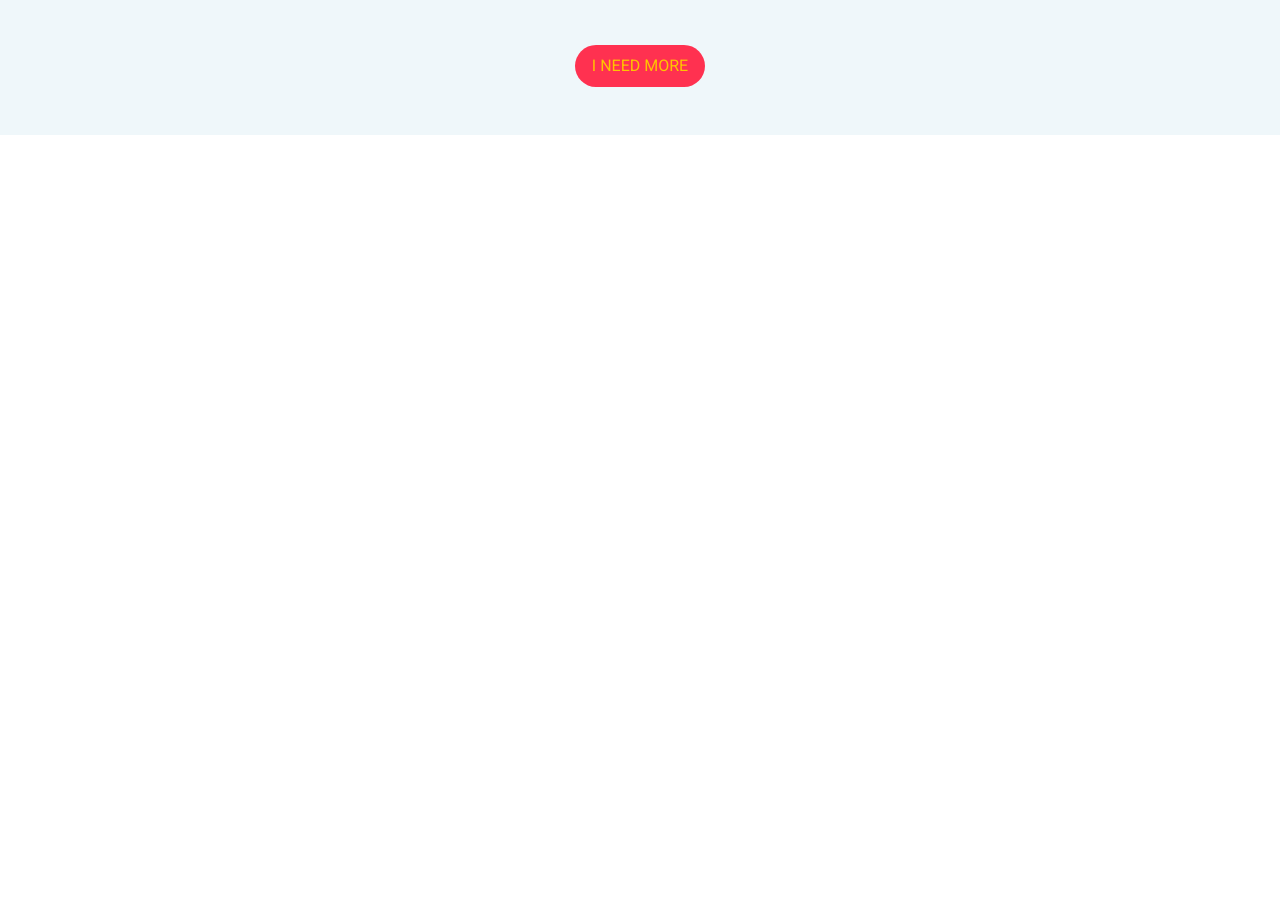
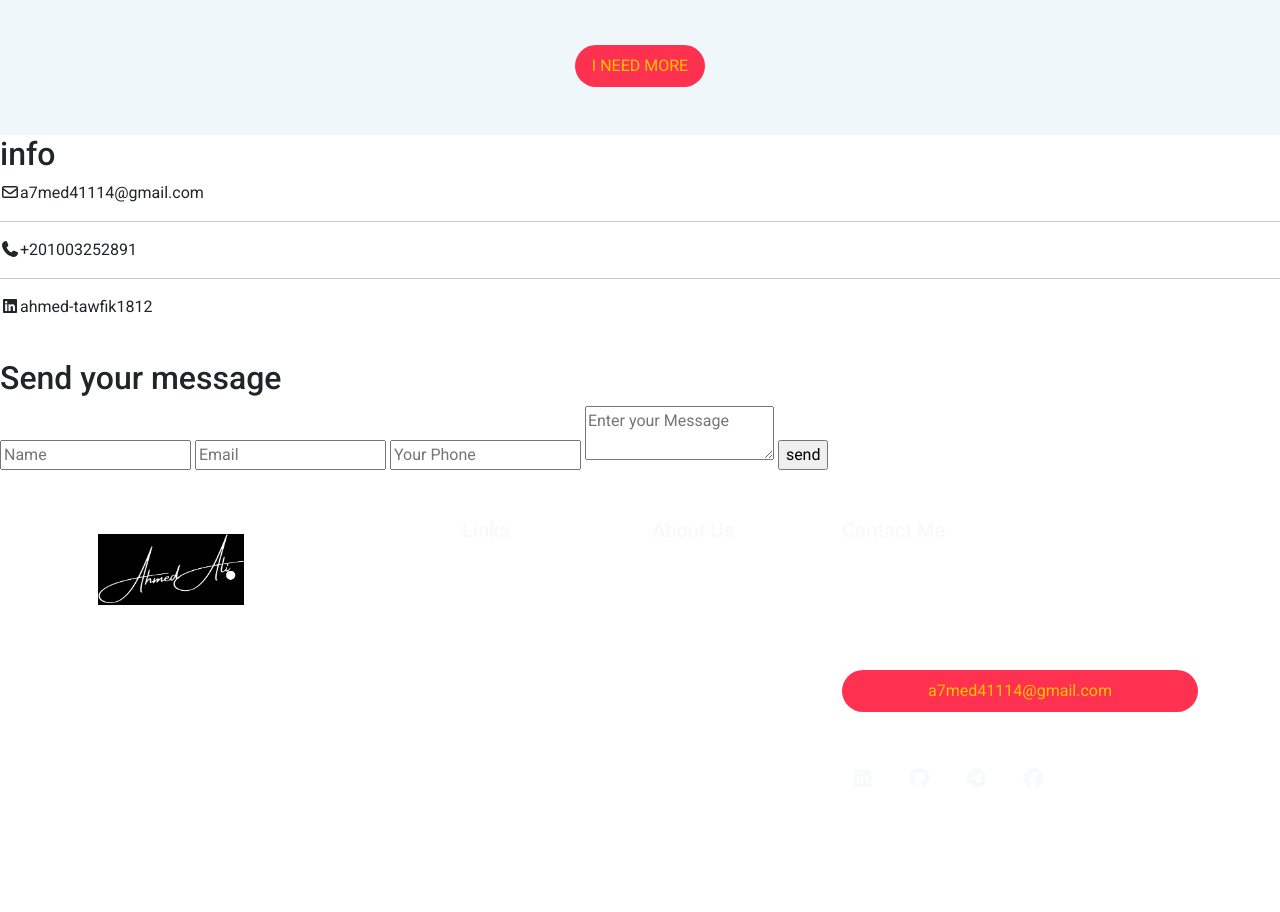
Before and after one commit to AhmedAli1812/AHMED, a plain HTML site: page index.html in a window 1280 px wide. Shown: the part 2366-3278 px from the top of the page. Drawn offline with Linux system fonts and the light colour scheme.

Commit message:
Update index.html

```diff
--- a/index.html
+++ b/index.html
@@ -184,6 +184,113 @@
     </div>
   </div>
   <!--End Our Work-->
+      <!-- Start Contactme-->
+  <div class="Contactme" id="Contactme">
+    <div class="image">
+    <div class="content">
+        <h2>info</h2>
+        <p>
+            <i class="fa-regular fa-envelope"></i>a7med41114@gmail.com
+            <hr>
+            <i class="fa-solid fa-phone"></i>+201003252891
+            <hr>
+            <i class="fa-brands fa-linkedin"></i>ahmed-tawfik1812
+        </p>
+        <img decoding="async" src="Images/megmenu.jpg" alt=""/>
+    </div>
+    </div>
+    <div class="form">
+        <div class="content">
+        <h2>Send your message</h2>
+        <form action="">
+            <input  class="input" type="text" placeholder="Name" name="Name" required>
+            <input class="input" type="email" placeholder="Email" name="email" required>
+            <input class="input" type="text" placeholder="Your Phone" name="phone" required>
+            <textarea class="input" placeholder="Enter your Message" name="Message" ></textarea>
+            <input class="submit" type="submit" value="send">
+        </form>
+    </div>
+    </div>
+</div>
+<!-- End Contactme-->
+
+<!-- Start footer-->
+<div class="footer pt-5 pb-5 text-white-50 text-center text-md-start">
+  <div class="container">
+    <div class="row">
+      <div class="col-md-6 col-lg-4">
+        <div class="info mb-5">
+          <img src="images/logo.png" alt="" class="mb-4 w-50 p-3">
+          <p class="mb-5">
+            Frontend Devloper High level experience in
+            web design and development knowledge, producing quality work
+          </p>
+          <div class="copyright">
+            Created by <span>AHMED ALI</span>
+            <div>&copy; 2024 - <span>AHMED</span></div>
+          </div>
+        </div>
+      </div>
+      <div class="col-md-6 col-lg-2">
+        <div class="links">
+          <h5 class="text-light">Links</h5>
+          <ul class="list-unstyled lh-lg">
+            <li>Home</li>
+            <li>Our Services</li>
+            <li>Portfolio</li>
+            <li>Support</li>
+            <li>Terms and Condition</li>
+            <li>Our Work</li>
+          </ul>
+        </div>
+      </div>
+      <div class="col-md-6 col-lg-2">
+        <div class="links">
+          <h5 class="text-light">About Us</h5>
+          <ul class="list-unstyled lh-lg">
+            <li>Sign In</li>
+            <li>Register</li>
+            <li>About Us</li>
+            <li>Blog</li>
+            <li>Contact Me</li>
+          </ul>
+        </div>
+      </div>
+      <div class="col-md-6 col-lg-4">
+        <div class="contact">
+          <h5 class="text-light">Contact Me</h5>
+          <p class="lh-lg mt-3 mb-5">Get in touch with us via mail phone.
+            We are waiting for your call or message
+          </p>
+          <a class="btn  rounded-pill main-btn w-100" href="#">a7med41114@gmail.com</a>
+          <ul class="d-flex mt-5 list-unstyled gap-3 w-25">
+            <li>
+              <a class="d-block text-light" href="https://www.linkedin.com/in/ahmed-tawfik1812" target="_blank">
+                <i class="fa-brands fa-linkedin fa-lg linkedin rounded-circle p-2"></i>
+              </a>
+            </li>
+            <li>
+              <a class="d-block text-light" href="https://github.com/AhmedAli1812" target="_blank">
+                <i class="fa-brands fa-github fa-lg github rounded-circle p-2" ></i>
+              </a>
+            </li>
+            <li>
+              <a class="d-block text-light" href="https://t.me/A7MED_1812" target="_blank">
+                <i class="fa-brands fa-telegram fa-lg telegram rounded-circle p-2"></i>
+              </a>
+            </li>
+            <li>
+              <a class="d-block text-light" href="https://www.facebook.com/alimedo.ahmedx?mibextid=ZbWKwL" target="_blank">
+                <i class="fa-brands fa-facebook fa-lg facebook rounded-circle p-2"></i>
+              </a>
+            </li>
+          </ul>
+        </div>
+      </div>
+    </div>
+  </div>
+</div>
+<!-- End footer-->
     <script src="js/bootstrap.bundle.min.js"></script>
     <script src="js/all.min.js"></script>
 </body>
```
